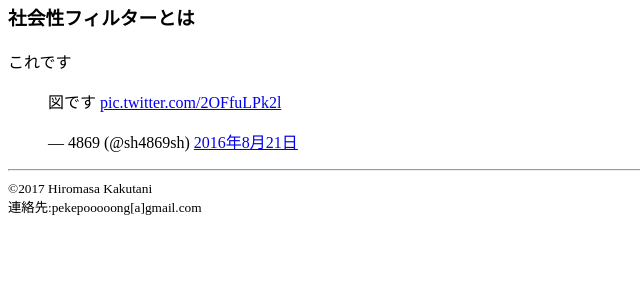
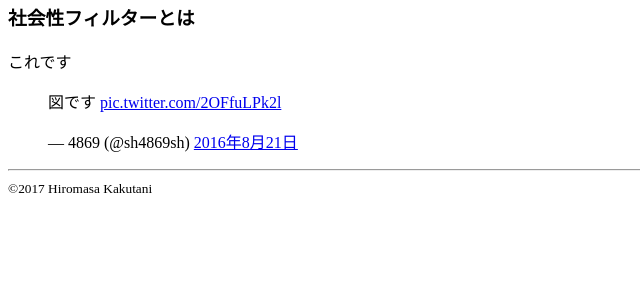
Before and after one commit to xKxAxKx/social_filter_twitter, a Django app: template app/templates/index.html in a window 1280 px wide. Shown: the part 224-524 px from the top of the page, without its empty margins (0-640 px from the left). Run offline with Django 3.2, Linux system fonts and the light colour scheme; the template is opened without the code that fills it, so the values that code supplies are empty; some libraries are stand-ins or nearby versions.

Commit message:
footer修正

```diff
--- a/app/templates/base.html
+++ b/app/templates/base.html
@@ -14,6 +14,5 @@
   {% endblock %}
   <hr>
   <small>©︎2017 Hiromasa Kakutani</small><br>
-  <small>連絡先:pekepooooong[a]gmail.com</small>
 </body>
 </html>
```
